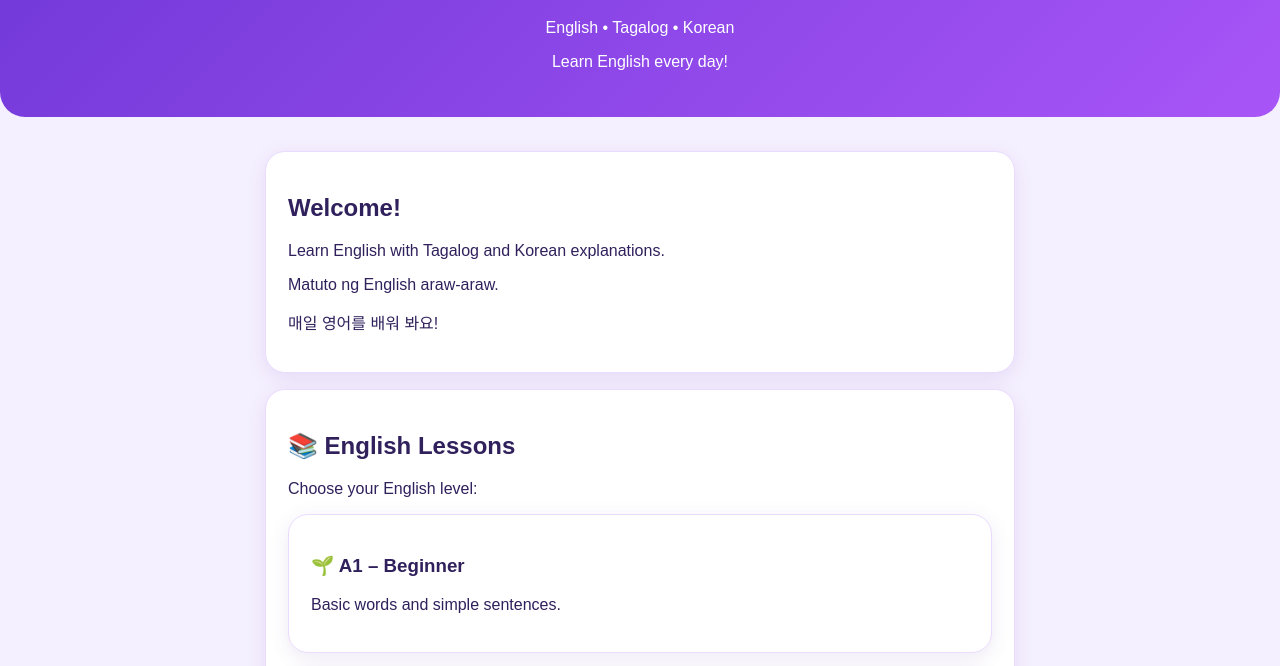
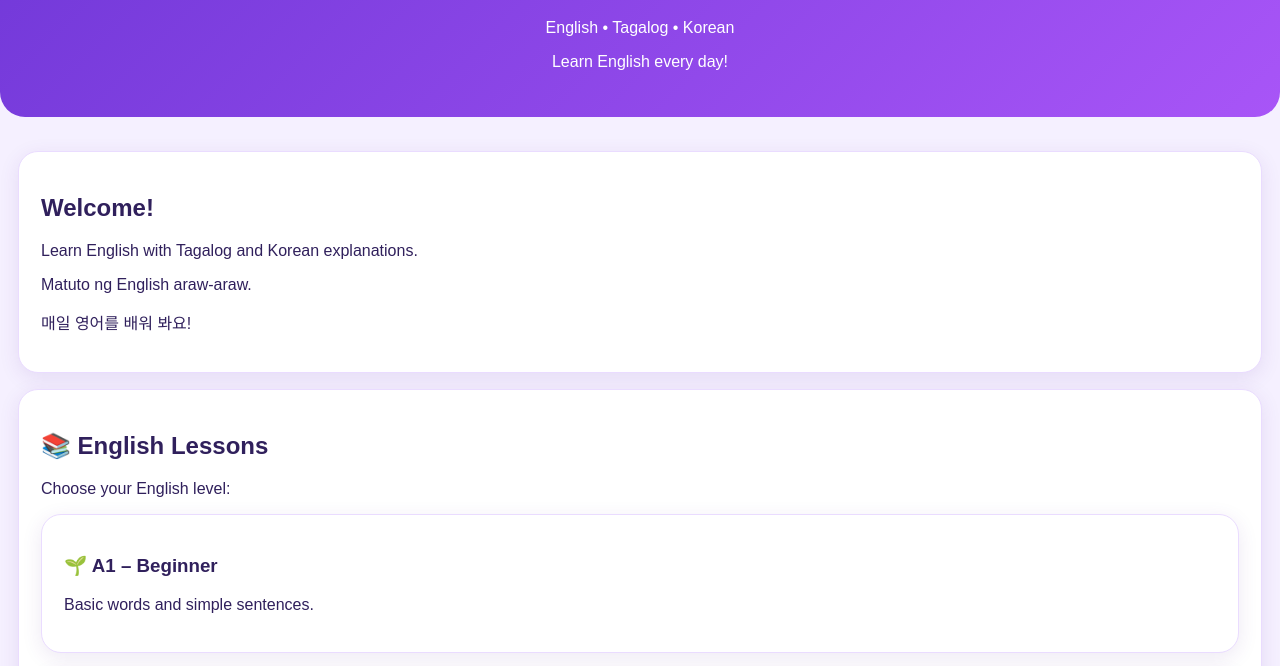
Before and after one commit to arjoriemitran51-dev/mitran-english, a plain HTML site: page index.html in a window 1280 px wide. Shown: the part 92-758 px from the top of the page. Drawn offline with Linux system fonts and the light colour scheme.

```diff
--- a/index.html
+++ b/index.html
@@ -9,7 +9,18 @@
 <style>
 body{font-family:Arial,sans-serif;background:#f5f0ff;color:#30205c;margin:0}
 header{background:linear-gradient(135deg,#7138d8,#a855f7);color:white;text-align:center;padding:30px 20px;border-radius:0 0 25px 25px}
-main{max-width:750px;margin:auto;padding:18px}
+main{
+  max-width:100%;
+  margin:auto;
+  padding:18px;
+  box-sizing:border-box;
+  overflow-x:auto;
+}
+
+.card{
+  min-width:300px;
+  box-sizing:border-box;
+}
 .card{background:white;padding:22px;margin:16px 0;border-radius:20px;box-shadow:0 5px 20px rgba(90,40,150,.10);border:1px solid #eadcff}
 button{background:linear-gradient(135deg,#7138d8,#9333ea);color:white;border:0;padding:13px 17px;border-radius:12px;margin:5px;cursor:pointer;font-weight:bold;transition:.2s}
 button:active{transform:scale(.97)}
```
